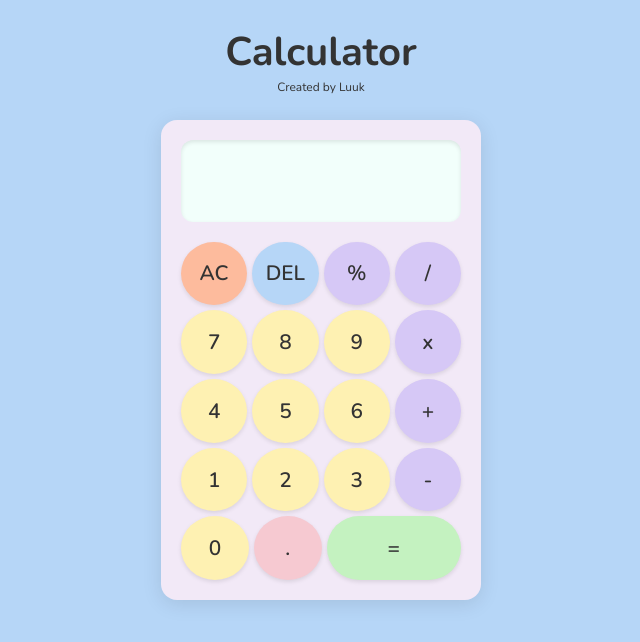
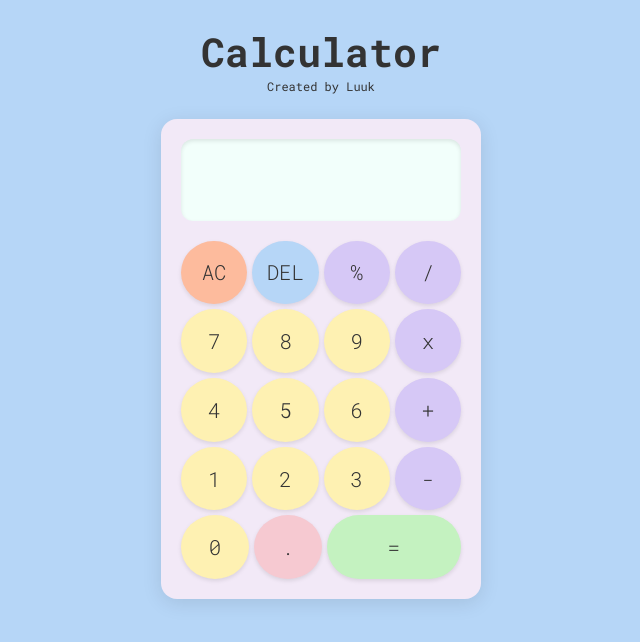
Before and after one commit to luukdg/TOP-Calculator, a plain HTML site: page index.html in a window 1280 px wide. Shown: the whole page, without its empty margins (319-959 px from the left). Drawn offline with nearby package versions, Linux system fonts and the light colour scheme.

Commit message:
Update font family to "Roboto Mono" in HTML and CSS files

```diff
--- a/index.html
+++ b/index.html
@@ -7,7 +7,7 @@
     <link rel="stylesheet" href="style.css">
     <link rel="preconnect" href="https://fonts.googleapis.com">
     <link rel="preconnect" href="https://fonts.gstatic.com" crossorigin>
-    <link href="https://fonts.googleapis.com/css2?family=Nunito:ital,wght@0,200..1000;1,200..1000&display=swap" rel="stylesheet">
+    <link href="https://fonts.googleapis.com/css2?family=Roboto+Mono:ital,wght@0,100..700;1,100..700&display=swap" rel="stylesheet">
     <title>Document</title>
 </head>
 <body>
--- a/style.css
+++ b/style.css
@@ -8,7 +8,7 @@ div > p {
     display: flex;
     align-items: center;
     justify-content: center;
-    font-family: "Nunito", sans-serif;
+    font-family: "Roboto Mono", monospace;
     color: #333;
     font-size: 2.5rem;
     margin: 25px;
@@ -44,7 +44,7 @@ div > p {
     margin-bottom: 15px;
     padding: 10px;
     text-align: right;
-    font-family: "Nunito", sans-serif;
+    font-family: "Roboto Mono", monospace;
     font-size: 1.5rem;
     font-weight: 600;
     color: #2e2e2e;
@@ -57,6 +57,7 @@ div > p {
 
 .display-calc {
     font-size: 1rem;
+    font-weight: 300;
 }
 
 .button-row {
@@ -75,9 +76,9 @@ button {
     width: 25%;
     border-radius: 100%;
     border: 0px;
-    font-family: "Nunito", sans-serif;
+    font-family: "Roboto Mono", monospace;
     font-size: 1.3rem;
-    font-weight: 600;
+    font-weight: 300;
     color: #333333;
     transition: transform 0.1s ease;
     box-shadow: 0 2px 4px rgba(0, 0, 0, 0.1);
```
